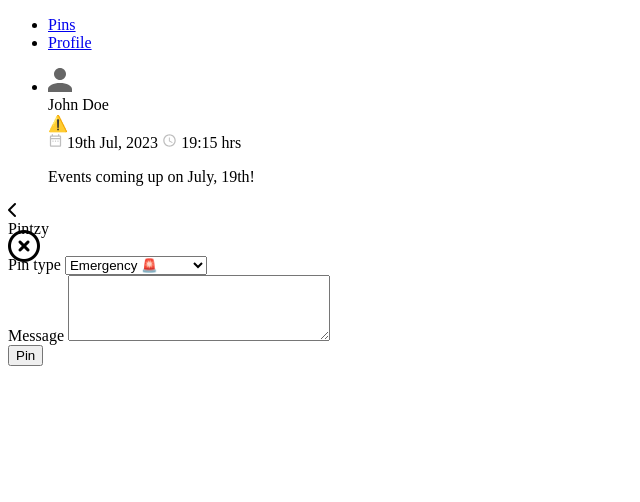
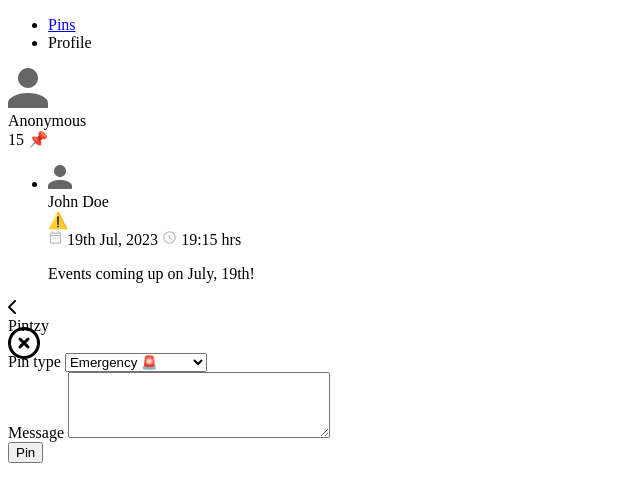
Before and after one commit to NafiurSiddiqui/Pinzy, a PHP site: page /src/html/pins.html in a window 1280 px wide. Shown: the top 502 px of the page, without its empty margins (0-640 px from the left). Run offline with PHP 8.4, Linux system fonts and the light colour scheme; some libraries are stand-ins or nearby versions.

Commit message:
updated markup

```diff
--- a/src/html/guest_profile.html
+++ b/src/html/guest_profile.html
@@ -87,7 +87,7 @@
           class="pin-container px-4 py-2 mt-6 flex justify-center items-center flex-col"
         >
           <li
-            class="user-profile-card flex my-1 android-md:w-[22rem] tablet:w-72 rounded-md border border-zinc-200 w-full bg-zinc-100 overflow-hidden"
+            class="user-pin flex my-1 android-md:w-[22rem] tablet:w-72 rounded-md border border-zinc-200 w-full bg-zinc-100 overflow-hidden"
           >
             <!-- flag -->
             <span class="pin-card_flag inline-block w-3 bg-yellow-200"></span>
--- a/src/html/pins.html
+++ b/src/html/pins.html
@@ -36,28 +36,56 @@
   <body class="flex bg-emerald-100">
     <!-- sidebar -->
     <aside
-      class="sidebar absolute w-full max-h-screen transition-transform h-screen bg-zinc-50 tablet:w-80 border border-zinc-100 tablet:relative duration-500"
+      class="relative sidebar w-full max-h-screen transition-all h-screen bg-zinc-50 border border-zinc-100 tablet:w-80 tablet:relative duration-500"
     >
-      <div class="sidebar-content-wrapper transition-opacity duration-[700ms]">
+      <div class="sidebar-content-wrapper transition-all duration-[400ms]">
         <!-- nav -->
         <nav class="border-b border-gray-300 py-4 px-4 drop-shadow-sm">
           <ul class="flex justify-around">
             <li
               class="font-semibold border-r border-r-1 border-r-gray-300 w-4/5 text-center text-color-light text-base"
             >
-              <a href="./pins.html">Pins</a>
+              <a href="./pins.html" class="nav-active">Pins</a>
             </li>
             <li
               class="font-semibold w-4/5 text-center text-color-light text-base"
             >
-              <a href="./guest_profile.html">Profile</a>
+              Profile
             </li>
           </ul>
         </nav>
+
+        <!-- user info -->
+        <div
+          class="user-profile_container flex w-full my-4 p-4 items-center justify-between"
+        >
+          <div
+            class="user-profile_header-user-image border border-slate-300 w-16 h-16 rounded-full p-2 bg-white flex justify-center items-center"
+          >
+            <img src="../assets/user-icon-large.svg" alt="user profile" />
+          </div>
+          <span
+            class="user-profile-header_user-name ml-2 inline-block font-semibold text-zinc-600 text-2xl"
+          >
+            Anonymous
+          </span>
+          <!-- pin count -->
+          <div
+            class="user-profile-user__pin-count border border-slate-300 bg-white rounded-sm px-1 py-1 text-center"
+          >
+            <span
+              class="user-profile-user__pin-count_number font-semibold tablet:text-sm max-w-[2rem]"
+            >
+              15
+            </span>
+            📌
+          </div>
+        </div>
+
         <!-- pins -->
-        <ul class="pin-card-container px-4 py-2 mt-6 flex justify-center">
+        <ul class="user-pin-container px-4 py-2 mt-6 flex justify-center">
           <li
-            class="flex pin-card android-md:w-[22rem] rounded-md border border-zinc-300 w-full bg-zinc-100 overflow-hidden"
+            class="flex user-pin android-md:w-[22rem] rounded-md border border-zinc-300 w-full bg-zinc-100 overflow-hidden"
           >
             <!-- flag -->
             <span
@@ -120,13 +148,19 @@
       <!-- actions -->
 
       <i
-        class="btn-sidebar fa-solid fa-chevron-left btn-sidebar absolute right-4 rounded-sm bottom-6 ring-4 ring-zinc-300 text-zinc-400 p-2 hover:ring-zinc-500 hover:text-zinc-700 cursor-pointer transition-all duration-150"
+        class="btn-sidebar fa-solid fa-chevron-left btn-sidebar absolute right-4 rounded-sm bottom-6 ring-4 ring-zinc-300 text-zinc-400 p-2 hover:ring-zinc-500 hover:text-zinc-700 cursor-pointer transition-transform"
       ></i>
     </aside>
+    <section class="map-content w-full">
       <!-- main content -->
-    <header class="w-full p-2">
-      <div><span class="font-semibold desktop:ml-6">Pintzy</span></div>
-    </header>
+
+      <div class="ml-4 bg-slate-500">
+        <span
+          class="font-semibold desktop:ml-6 fixed top-2 right-4 z-20 bg-zinc-400/30 backdrop-blur-sm p-3 rounded-sm"
+          >Pintzy</span
+        >
+      </div>
+
       <!-- pop up for input-->
       <section
         class="hidden user-input-bg flex flex-col justify-center items-center h-screen bg-gradient-to-r from-zinc-700/50 to-zinc-800/60 absolute w-full"
@@ -151,12 +185,12 @@
               id="eventType"
               class="p-1 cursor-pointer border border-zinc-300"
             >
-            <option value="review">Emergency 🚨</option>
+              <option value="emergency">Emergency 🚨</option>
               <option value="alert">Alert &#9888;</option>
               <option value="event">Event &#9733;</option>
               <option value="review">Review 🤔</option>
-            <option value="review">Tourist Attraction 🌐</option>
-            <option value="review">Recreational 😎</option>
+              <option value="touristAttraction">Tourist Attraction 🌐</option>
+              <option value="reacreational">Recreational 😎</option>
             </select>
           </div>
           <div class="flex flex-col w-full">
@@ -180,6 +214,7 @@
         </form>
       </section>
       <!-- map -->
-    <div id="map"></div>
+      <div id="map" class="h-screen z-10"></div>
+    </section>
   </body>
 </html>
--- a/tailwind.css
+++ b/tailwind.css
@@ -4,7 +4,6 @@
 
 @layer utilities {
   .navHover {
-    @apply font-bold;
   }
 
   .navText {
@@ -13,6 +12,11 @@
 
   .text-color-light {
     @apply text-slate-400;
+  }
+
+  .nav-active {
+    @apply text-slate-600;
+    @apply font-bold;
   }
 
   .borderTest {
@@ -28,18 +32,10 @@
   }
 
   /* sidebar animation */
-  .sidebar-close {
-    /* @apply !w-16; */
-    /* @apply origin-center -translate-x-0; */
-  }
 
   .sidebar-content-hide {
     @apply opacity-0;
   }
-  /*
-  .btn-sidebar-close {
-    @apply transform -rotate-y-180;
-  } */
 
   .supportForSafari {
     @supports (font: -apple-system-body) and (-webkit-appearance: none) {
```
Also changed, not shown: src/js/app.js (+11 -17 lines). Lines whose indentation alone changed are shown as unchanged.
